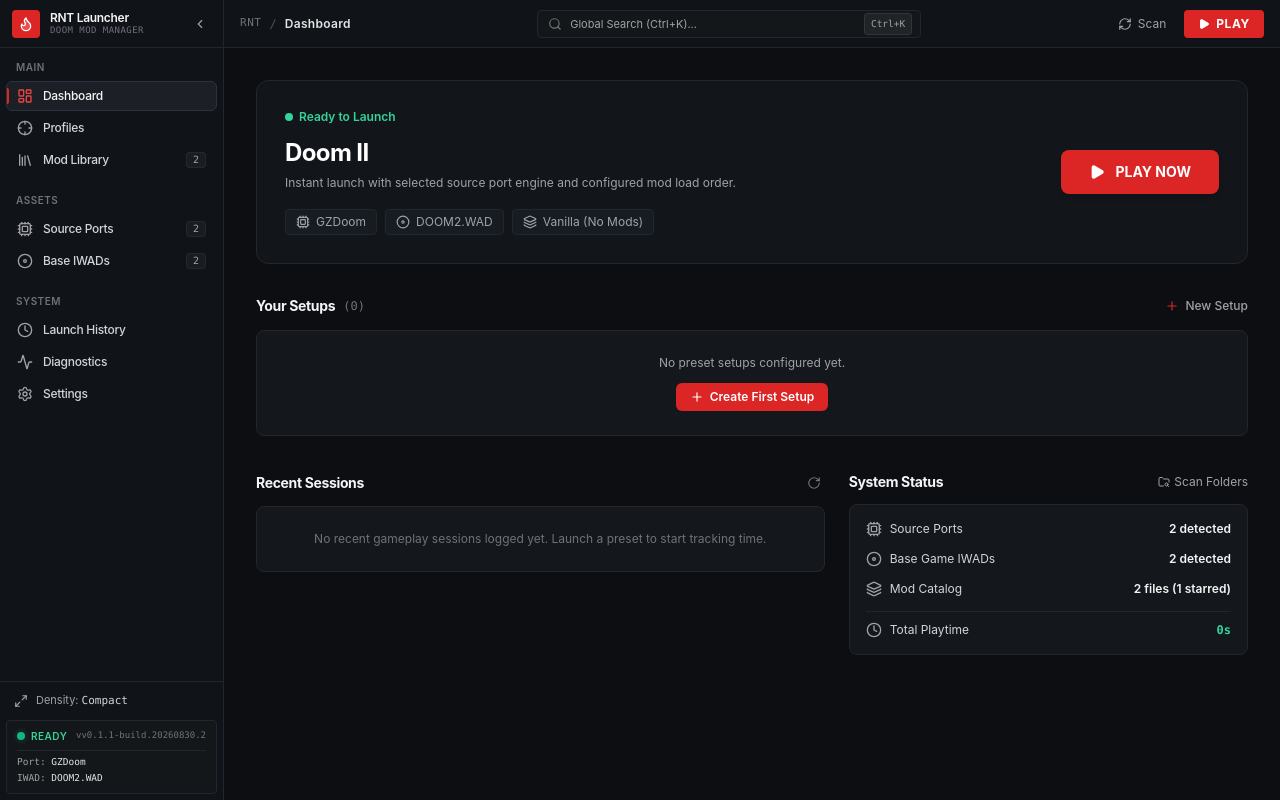
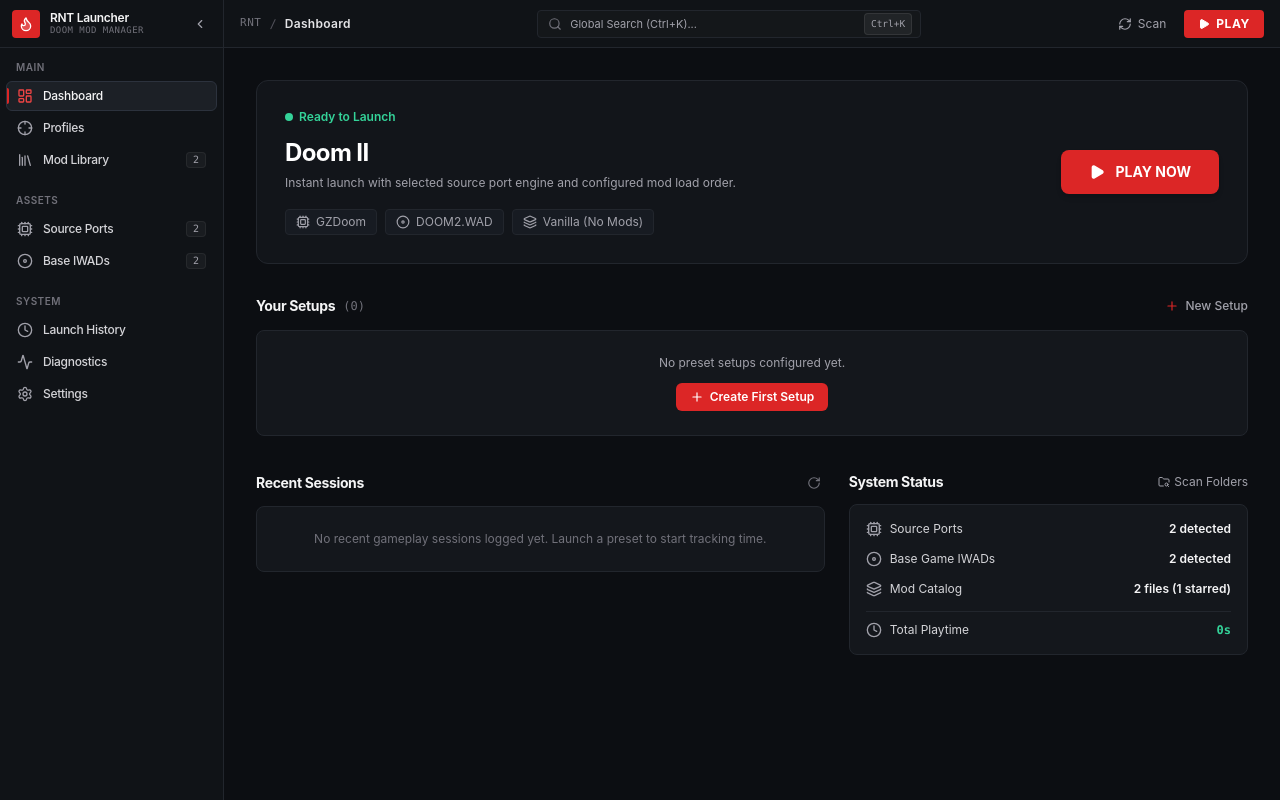
Before and after one commit to Zendevve/RNT-Launcher, a React (Vite) app in the folder frontend/: page / in a window 1280 px wide. Built offline with nearby package versions, Linux system fonts and the light colour scheme.

Commit message:
fix(ui): dashboard bottom cut-off and remove navbar bloat (density+ready card)

```diff
--- a/frontend/src/components/layout/Sidebar.tsx
+++ b/frontend/src/components/layout/Sidebar.tsx
@@ -1,4 +1,3 @@
-import { FULL_VERSION } from '../../version';
 import React from 'react';
 import {
   LayoutDashboard,
@@ -12,12 +11,9 @@ import {
   ChevronLeft,
   ChevronRight,
   Flame,
-  Minimize2,
-  Maximize2,
 } from 'lucide-react';
 import { cn } from '../../utils/cn';
 import { UiDensity } from '../../types';
-
 export type NavViewId =
   | 'dashboard'
   | 'profiles'
@@ -73,7 +69,6 @@ export const Sidebar: React.FC<SidebarProps> = ({
   collapsed = false,
   onToggleCollapse,
   density = 'compact',
-  onToggleDensity,
   counts = {},
   systemStatus,
   className,
@@ -189,14 +184,14 @@ export const Sidebar: React.FC<SidebarProps> = ({
             )}
           </div>
 
-          {!collapsed && onToggleCollapse && (
+          {onToggleCollapse && (
             <button
               type="button"
               onClick={onToggleCollapse}
-              aria-label="Collapse sidebar"
+              aria-label={collapsed ? 'Expand sidebar' : 'Collapse sidebar'}
               className="text-zinc-400 hover:text-zinc-200 p-1 rounded hover:bg-white/[0.04] transition-colors"
             >
-              <ChevronLeft className="w-3.5 h-3.5" />
+              {collapsed ? <ChevronRight className="w-3.5 h-3.5" /> : <ChevronLeft className="w-3.5 h-3.5" />}
             </button>
           )}
         </div>
@@ -281,118 +276,6 @@ export const Sidebar: React.FC<SidebarProps> = ({
         </nav>
       </div>
 
-      {/* Footer Section: Density Switcher, Readiness Status, Version */}
-      <div
-        className={cn(
-          'border-t border-[#22262d] flex flex-col gap-1.5 flex-shrink-0',
-          isCompact ? 'p-1.5' : 'p-2'
-        )}
-      >
-        {/* Density Toggle & Collapse Row */}
-        <div className="flex items-center justify-between gap-1">
-          {onToggleDensity && (
-            <button
-              type="button"
-              onClick={onToggleDensity}
-              title={isCompact ? 'Switch to Comfortable Density' : 'Switch to Compact Density'}
-              className={cn(
-                'flex items-center gap-2 text-zinc-400 hover:text-zinc-200 rounded hover:bg-white/[0.04] transition-colors text-[11px]',
-                collapsed ? 'w-full justify-center p-1.5' : 'w-full px-2 py-1'
-              )}
-            >
-              {isCompact ? (
-                <Maximize2 className="w-3.5 h-3.5 text-zinc-400 flex-shrink-0" />
-              ) : (
-                <Minimize2 className="w-3.5 h-3.5 text-zinc-400 flex-shrink-0" />
-              )}
-              {!collapsed && (
-                <span className="flex-1 text-left truncate">
-                  Density: <span className="text-zinc-300 font-mono capitalize">{density}</span>
-                </span>
-              )}
-            </button>
-          )}
-
-          {collapsed && onToggleCollapse && (
-            <button
-              type="button"
-              onClick={onToggleCollapse}
-              aria-label="Expand sidebar"
-              className="flex items-center justify-center p-1.5 text-zinc-400 hover:text-zinc-200 rounded hover:bg-white/[0.04] transition-colors"
-            >
-              <ChevronRight className="w-3.5 h-3.5" />
-            </button>
-          )}
-        </div>
-
-        {/* System Readiness Status Card */}
-        {!collapsed ? (
-          <div className="px-2.5 py-2 bg-[#14171a] border border-[#22262d] rounded flex flex-col gap-1.5">
-            <div className="flex items-center justify-between">
-              <div className="flex items-center gap-1.5">
-                <span className="relative flex h-2 w-2">
-                  <span
-                    className={cn(
-                      'absolute inline-flex h-full w-full rounded-full opacity-75',
-                      isReady ? 'bg-emerald-400 animate-ping' : 'bg-amber-400'
-                    )}
-                  />
-                  <span
-                    className={cn(
-                      'relative inline-flex rounded-full h-2 w-2',
-                      isReady ? 'bg-emerald-500' : 'bg-amber-500'
-                    )}
-                  />
-                </span>
-                <span
-                  className={cn(
-                    'text-[10px] font-semibold tracking-wider uppercase',
-                    isReady ? 'text-emerald-400' : 'text-amber-400'
-                  )}
-                >
-                  {isReady ? 'Ready' : 'Setup Needed'}
-                </span>
-              </div>
-              <span className="font-mono text-[9px] text-zinc-500">v{FULL_VERSION}</span>
-            </div>
-
-            {(systemStatus?.engineName || systemStatus?.iwadName) && (
-              <div className="flex flex-col gap-0.5 text-[9.5px] font-mono text-zinc-400 truncate pt-1 border-t border-[#22262d]">
-                {systemStatus?.engineName && (
-                  <div className="truncate">
-                    Port: <span className="text-zinc-200">{systemStatus.engineName}</span>
-                  </div>
-                )}
-                {systemStatus?.iwadName && (
-                  <div className="truncate">
-                    IWAD: <span className="text-zinc-200">{systemStatus.iwadName}</span>
-                  </div>
-                )}
-              </div>
-            )}
-          </div>
-        ) : (
-          <div
-            className="flex flex-col items-center py-1.5 cursor-default"
-            title={`${isReady ? 'Ready' : 'Setup Needed'} (v${FULL_VERSION})`}
-          >
-            <span className="relative flex h-2.5 w-2.5">
-              <span
-                className={cn(
-                  'absolute inline-flex h-full w-full rounded-full opacity-75',
-                  isReady ? 'bg-emerald-400 animate-ping' : 'bg-amber-400'
-                )}
-              />
-              <span
-                className={cn(
-                  'relative inline-flex rounded-full h-2.5 w-2.5',
-                  isReady ? 'bg-emerald-500' : 'bg-amber-500'
-                )}
-              />
-            </span>
-          </div>
-        )}
-      </div>
     </aside>
   );
 };
--- a/frontend/src/features/dashboard/DashboardView.tsx
+++ b/frontend/src/features/dashboard/DashboardView.tsx
@@ -192,7 +192,7 @@ export const DashboardView: React.FC<DashboardViewProps> = ({
     <div
       className={cn(
         'flex-1 overflow-y-auto bg-[#0c0e12] text-zinc-100 select-none',
-        isCompact ? 'p-5 space-y-6' : 'p-6 md:p-8 space-y-8'
+        isCompact ? 'p-5 pb-10 space-y-6' : 'p-6 md:p-8 pb-12 space-y-8'
       )}
     >
       {/* Action Notification Toast */}
```
